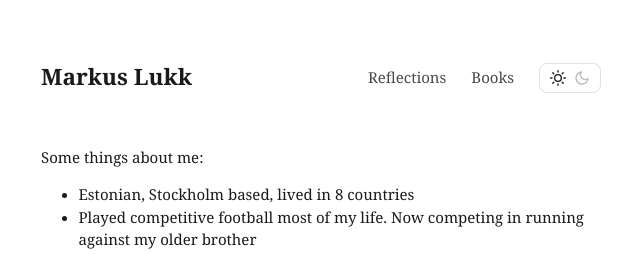
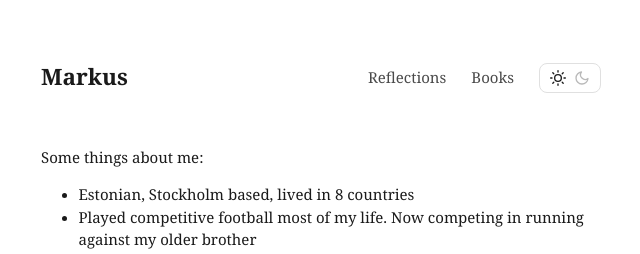
Before and after one commit to markuslukk/markuslukk.github.io, a Jekyll site: the page built from index.html, in a window 1280 px wide. Shown: the top 254 px of the page, without its empty margins (319-959 px from the left). Built offline with Jekyll 4.4.1, drawn with Linux system fonts in a browser that asks for light colours.

Commit message:
Update index.html

```diff
--- a/index.html
+++ b/index.html
@@ -4,7 +4,7 @@ title: Markus Lukk
 ---
 <div class="container">
   <header>
-    <a href="/" class="name">Markus Lukk</a>
+    <a href="/" class="name">Markus</a>
     <nav>
       <a href="/reflections">Reflections</a>
       <a href="/books">Books</a>
```
